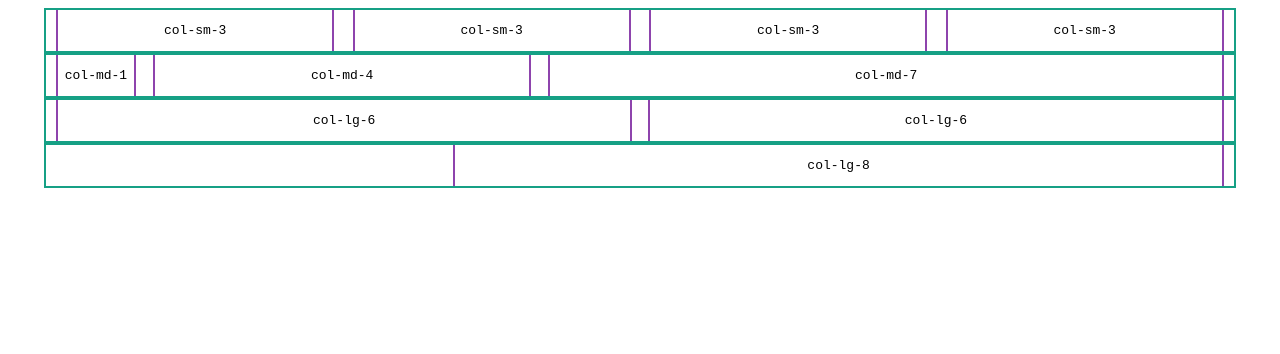
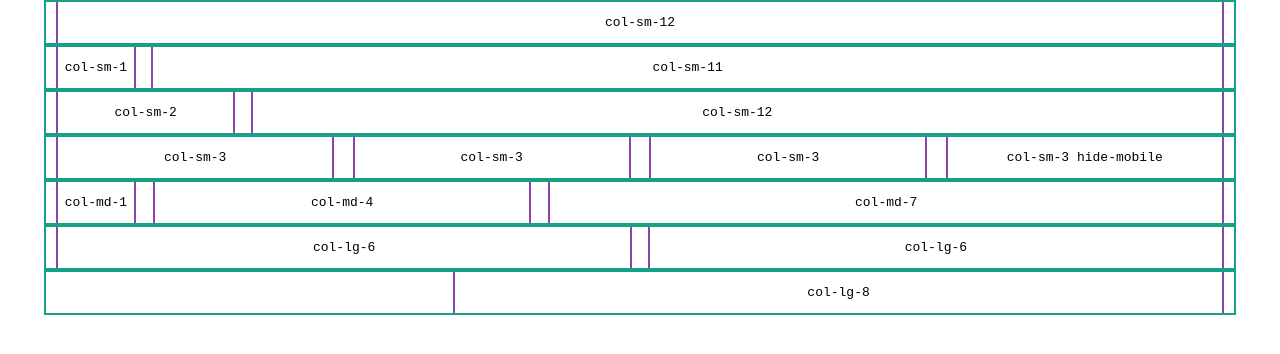
Before and after one commit to Frelseren/Simple-Flex-Grid, a website: page index.html in a window 1280 px wide. Drawn offline with Linux system fonts and the light colour scheme.

Commit message:
polish xs @media

```diff
--- a/index.html
+++ b/index.html
@@ -4,15 +4,26 @@
 	<title>Simple Flex Grid</title>
 	<link rel="stylesheet" type="text/css" href="css/grid.min.css">
 	<style type="text/css">
-	.row {border: 2px solid #16a085;}div > div{color:#000;text-align:center;border-left:2px solid #8e44ad;border-right:2px solid #8e44ad;font-family:monospace;}
+	.row {border: 2px solid #16a085;}div > div{color:#000;text-align:center;border-left:2px solid #8e44ad;border-right:2px solid #8e44ad;font-family:monospace;}body{margin:0};
 	</style>
 </head>
 <body>
 	<div class="row">
+		<div class="col-sm-12"><p>col-sm-12</p></div>
+	</div>
+	<div class="row">
+		<div class="col-sm-1"><p>col-sm-1</p></div>
+		<div class="col-sm-11"><p>col-sm-11</p></div>
+	</div>
+	<div class="row">
+		<div class="col-sm-2"><p>col-sm-2</p></div>
+		<div class="col-sm-10"><p>col-sm-12</p></div>
+	</div>
+	<div class="row">
 		<div class="col-sm-3"><p>col-sm-3</p></div>
 		<div class="col-sm-3"><p>col-sm-3</p></div>
 		<div class="col-sm-3"><p>col-sm-3</p></div>
-		<div class="col-sm-3 hide-mobile"><p>col-sm-3</p></div>
+		<div class="col-sm-3 hide-mobile"><p>col-sm-3 hide-mobile</p></div>
 	</div>
 	<div class="row">
 		<div class="col-md-1"><p>col-md-1</p></div>
--- a/scss/base/_variables.scss
+++ b/scss/base/_variables.scss
@@ -1,5 +1,5 @@
 //MEDIA QUIERIES
-$media-xs: 'max-width: 47em';
+$media-xs: 'max-width: 48em';
 $media-sm: 'min-width: 48em';
 $media-md: 'min-width: 62em';
 $media-lg: 'min-width: 75em';
```
Also changed, not shown: css/grid.css, css/grid.min.css, dist/css/grid.css, dist/css/grid.min.css.
